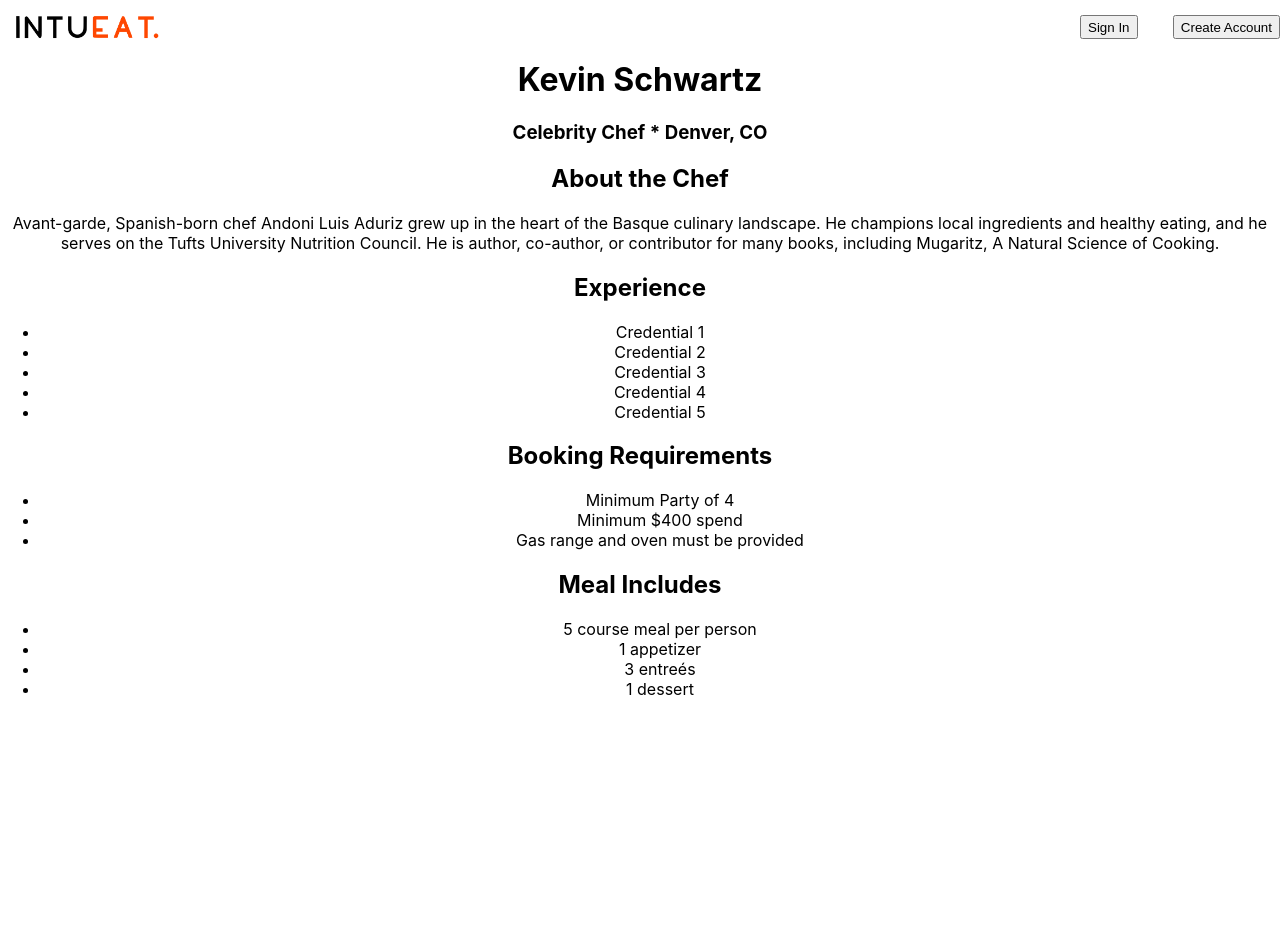
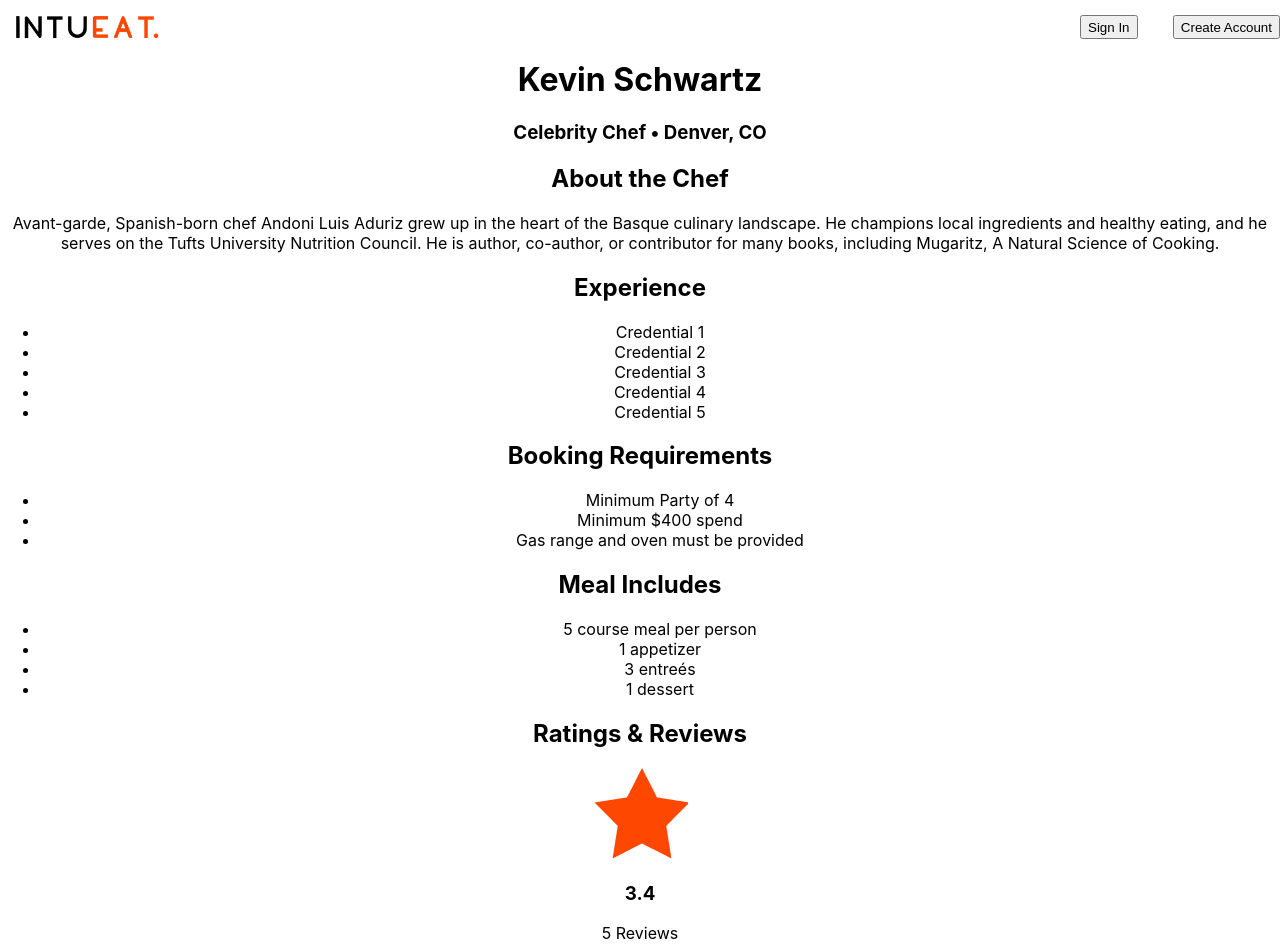
Before and after one commit to VPAbraham/intueat, a React (Create React App) app: page / in a window 1280 px wide. Shown: the top 952 px of the page. Before the commit the page ends 800 px from the top, so only its background shows below. Built offline with nearby package versions, Linux system fonts and the light colour scheme.

Commit message:
Scaffold reviews component, add logic for averaging review scores

```diff
--- a/src/App.js
+++ b/src/App.js
@@ -19,12 +19,12 @@ class App extends Component{
       photos: chefData.photos,
       experience: chefData.experience,
       requirements: chefData.requirements,
-      includes: chefData.includes
+      includes: chefData.includes,
+      reviews: chefData.reviews
     }
   }
 
   render(){
-    console.log(chefData)
     return (
       <div className='App'>
         <Header />
@@ -37,6 +37,7 @@ class App extends Component{
           experience={this.state.experience}
           requirements={this.state.requirements}
           includes={this.state.includes}
+          reviews={this.state.reviews}
           />
           {/* BarLeft is the container for most of the chef-related data output */}
           <BarRight />
--- a/src/components/Bar-left/Bar-left.js
+++ b/src/components/Bar-left/Bar-left.js
@@ -1,6 +1,7 @@
 import React from 'react';
 import ChefInfo from '../Chef-info/Chef-info';
 import ChefBio from '../Chef-bio/Chef-bio';
+import Reviews from '../Reviews/Reviews';
 
 const BarLeft = (props) => {
   let {name,
@@ -9,7 +10,9 @@ const BarLeft = (props) => {
     about,
     experience,
     requirements,
-    includes} = props;
+    includes,
+    reviews
+    } = props;
 
   return (
     <div className='bar-left'>
@@ -24,6 +27,7 @@ const BarLeft = (props) => {
       requirements={requirements}
       includes={includes}
       />
+      <Reviews reviews={reviews}/>
     </div>
   );
 };
--- a/src/components/Chef-info/Chef-info.js
+++ b/src/components/Chef-info/Chef-info.js
@@ -5,7 +5,7 @@ const ChefInfo = (props) => {
   return (
     <div className='chef-info'>
     <h1>{props.name}</h1>
-    <h3>{props.accolades} * {props.location}</h3>
+    <h3>{props.accolades} • {props.location}</h3>
     </div>
   )
 }
--- a/src/components/Reviews/Reviews.js
+++ b/src/components/Reviews/Reviews.js
@@ -1,10 +1,37 @@
 import React from 'react';
 import './Reviews.scss';
+import star from '../../assets/star.png';
 
 const Reviews = (props) => {
-  return (
-    <div className='chef-reviews'>
+  let { reviews } = props;
+  const reviewAverage = (reviews.reduce((acc, review) =>{
+    acc += review.rating;
+    return acc;
+  }, 0)) / reviews.length;
+
+  let reviewList = reviews.map(review =>
+    <div className='review-container'>
+      <p>{review.rating}</p>
+      <h3>{review.name}</h3>
 
     </div>
   )
+
+  return (
+    <div className='chef-reviews'>
+      <div className='chef-reviews--header'>
+        <h2>Ratings & Reviews</h2>
+        <div>
+          <img src={star}/>
+          <h3>{reviewAverage}</h3>
+          <p>{reviews.length} Reviews</p>
+        </div>
+       <section>
+
+       </section>
+      </div>
+    </div>
+  )
 }
+
+export default Reviews;
```
Lines whose indentation alone changed are shown as unchanged.
